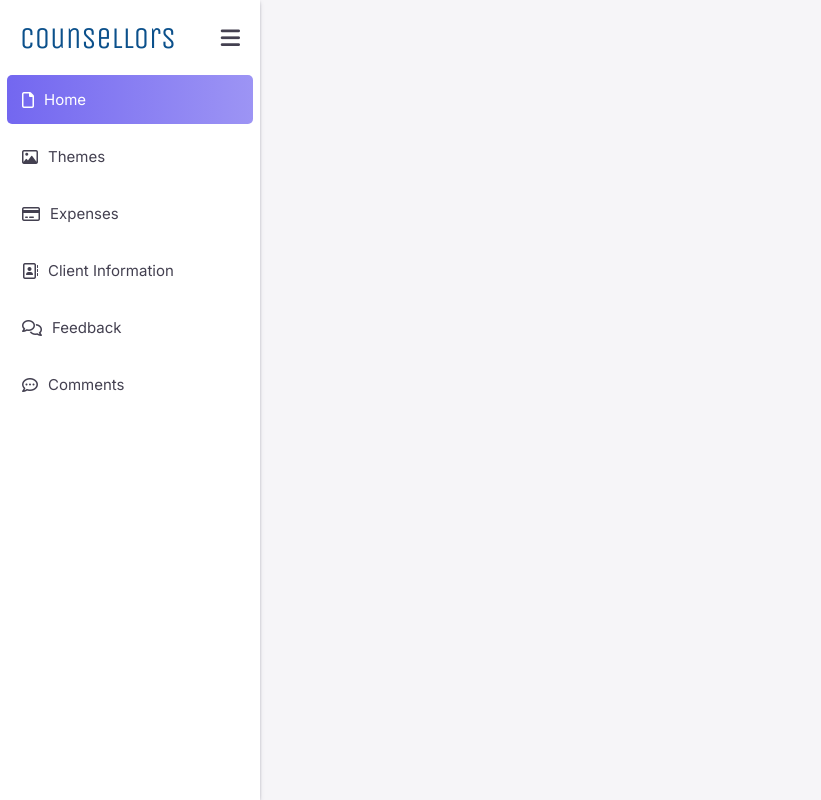
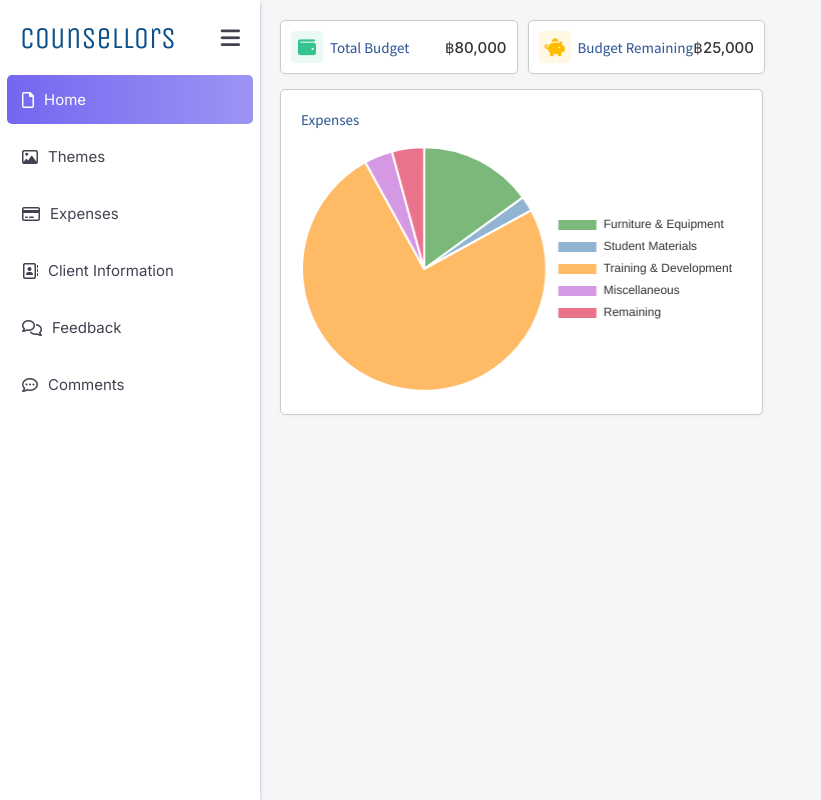
Before and after one commit to joseph-johnson27001/counselling-dashboard, a Vue app: page /expenses in a window 1280 px wide. Shown: the whole page, without its empty margins (0-821 px from the left). Built offline with nearby package versions, Linux system fonts and the light colour scheme.

Commit message:
Expenses page

```diff
--- a/package.json
+++ b/package.json
@@ -8,6 +8,7 @@
     "lint": "vue-cli-service lint"
   },
   "dependencies": {
+    "chart.js": "^4.4.9",
     "core-js": "^3.8.3",
     "vue": "^3.2.13",
     "vue-router": "^4.5.1"
--- /dev/null
+++ b/src/components/Graphs/BudgetChart.vue
@@ -0,0 +1,148 @@
+<template>
+  <div class="chart-container">
+    <canvas ref="budgetPieChart"></canvas>
+  </div>
+</template>
+
+<script>
+import {
+  Chart as ChartJS,
+  PieController,
+  ArcElement,
+  Tooltip,
+  Legend,
+  Title,
+} from "chart.js";
+import { toRaw } from "vue";
+
+ChartJS.register(PieController, ArcElement, Tooltip, Legend, Title);
+
+export default {
+  name: "BudgetPieChart",
+  props: {
+    total: {
+      type: Number,
+      required: true,
+    },
+    categories: {
+      type: Object,
+      required: true,
+      validator: (val) =>
+        Object.values(val).every((num) => typeof num === "number"),
+    },
+  },
+  data() {
+    return {
+      chartInstance: null,
+      isMounted: false,
+    };
+  },
+  mounted() {
+    this.isMounted = true;
+    this.$nextTick(() => {
+      this.renderChart();
+      window.addEventListener("resize", this.handleResize);
+    });
+  },
+  beforeUnmount() {
+    this.isMounted = false;
+    window.removeEventListener("resize", this.handleResize);
+    this.destroyChart();
+  },
+  watch: {
+    categories: "renderChart",
+    total: "renderChart",
+  },
+  methods: {
+    renderChart() {
+      if (!this.isMounted || !this.$refs.budgetPieChart) return;
+
+      this.destroyChart();
+
+      const categoryEntries = Object.entries(toRaw(this.categories));
+      const labels = categoryEntries.map(([key]) => key);
+      const data = categoryEntries.map(([, value]) => value);
+
+      const baseColors = [
+        "34, 139, 34",
+        "70, 130, 180",
+        "255, 140, 0",
+        "186, 85, 211",
+        "220, 20, 60",
+        "0, 191, 255",
+        "218, 165, 32",
+        "123, 104, 238",
+        "60, 179, 113",
+        "255, 99, 132",
+        "153, 102, 255",
+        "255, 159, 64",
+        "100, 149, 237",
+        "244, 164, 96",
+        "0, 206, 209",
+      ];
+
+      const backgroundColors = baseColors
+        .slice(0, labels.length)
+        .map((rgb) => `rgba(${rgb}, 0.6)`);
+
+      this.chartInstance = new ChartJS(this.$refs.budgetPieChart, {
+        type: "pie",
+        data: {
+          labels,
+          datasets: [
+            {
+              data,
+              backgroundColor: backgroundColors,
+              hoverOffset: 10,
+              borderWidth: 2,
+              borderColor: "#fff",
+            },
+          ],
+        },
+        options: {
+          responsive: true,
+          maintainAspectRatio: false,
+          plugins: {
+            legend: {
+              position: "right",
+              labels: {
+                color: "#333",
+              },
+            },
+            tooltip: {
+              callbacks: {
+                label: (tooltipItem) =>
+                  `${tooltipItem.label}: ฿${tooltipItem.raw.toLocaleString()}`,
+              },
+            },
+          },
+        },
+      });
+    },
+
+    destroyChart() {
+      if (this.chartInstance) {
+        toRaw(this.chartInstance).destroy();
+        this.chartInstance = null;
+      }
+    },
+
+    handleResize() {
+      if (this.chartInstance) {
+        requestAnimationFrame(() => this.chartInstance?.resize());
+      }
+    },
+  },
+};
+</script>
+
+<style scoped>
+.chart-container {
+  width: 100%;
+  height: 250px;
+}
+canvas {
+  width: 100% !important;
+  height: 100% !important;
+}
+</style>
--- /dev/null
+++ b/src/components/UI/GraphCard.vue
@@ -0,0 +1,53 @@
+<template>
+  <div class="graph-card">
+    <h3 class="graph-card-title">{{ title }}</h3>
+    <div class="chart-container">
+      <slot></slot>
+    </div>
+  </div>
+</template>
+
+<script>
+export default {
+  name: "graphCard",
+  props: {
+    title: {
+      type: String,
+      required: true,
+    },
+  },
+};
+</script>
+
+<style scoped>
+.graph-card {
+  background-color: white;
+  border-radius: 5px;
+  padding: 10px 20px 20px 20px;
+  border: 1px solid #ccc;
+  box-shadow: rgba(0, 0, 0, 0.04) 0px 1px 4px;
+  display: flex;
+  flex-direction: column;
+  max-height: 300px;
+}
+
+.chart-container {
+  flex: 1;
+  min-height: 200px;
+  width: 100%;
+}
+
+.graph-card-title {
+  font-family: "Assistant", sans-serif;
+  font-size: 15px;
+  font-weight: 500;
+  color: #345a98;
+  margin-top: 10px;
+}
+
+@media (max-width: 400px) {
+  .graph-card {
+    padding: 20px 10px;
+  }
+}
+</style>
--- a/src/views/ExpensesPage.vue
+++ b/src/views/ExpensesPage.vue
@@ -1,3 +1,77 @@
 <template>
-  <div></div>
+  <div class="stats-grid">
+    <StatisticsCard
+      v-for="stat in stats"
+      :key="stat.statName"
+      :icon-class="stat.iconClass"
+      :stat-name="stat.statName"
+      :value="stat.value"
+      :icon-color="stat.iconColor"
+      :icon-container-color="stat.iconContainerColor"
+    />
+  </div>
+  <div class="graph-container">
+    <GraphCard title="Expenses">
+      <BudgetChart :total="budget.total" :categories="budget.categories" />
+    </GraphCard>
+  </div>
 </template>
+
+<script>
+import StatisticsCard from "@/components/UI/StatisticsCard.vue";
+import GraphCard from "@/components/UI/GraphCard.vue";
+import BudgetChart from "@/components/Graphs/BudgetChart.vue";
+
+export default {
+  name: "HomePage",
+  components: {
+    StatisticsCard,
+    GraphCard,
+    BudgetChart,
+  },
+  data() {
+    return {
+      stats: [
+        {
+          iconClass: "fas fa-wallet",
+          statName: "Total Budget",
+          value: "฿80,000",
+          iconColor: "#34c38f",
+          iconContainerColor: "rgba(52, 195, 143, 0.1)",
+        },
+        {
+          iconClass: "fas fa-piggy-bank",
+          statName: "Budget Remaining",
+          value: "฿25,000",
+          iconColor: "#ffbc00",
+          iconContainerColor: "rgba(255, 188, 0, 0.1)",
+        },
+      ],
+      budget: {
+        total: 50000,
+        categories: {
+          "Furniture & Equipment": 12000,
+          "Student Materials": 1600,
+          "Training & Development": 60000,
+          Miscellaneous: 3000,
+          Remaining: 3400,
+        },
+      },
+    };
+  },
+};
+</script>
+
+<style>
+.stats-grid {
+  display: grid;
+  grid-template-columns: repeat(4, 1fr);
+  gap: 10px;
+  margin-bottom: 15px;
+}
+.graph-container {
+  display: grid;
+  grid-template-columns: repeat(2, 1fr);
+  gap: 15px;
+}
+</style>
```
Also changed, not shown: 1 other file (tests, documents, lock files or other folders).
